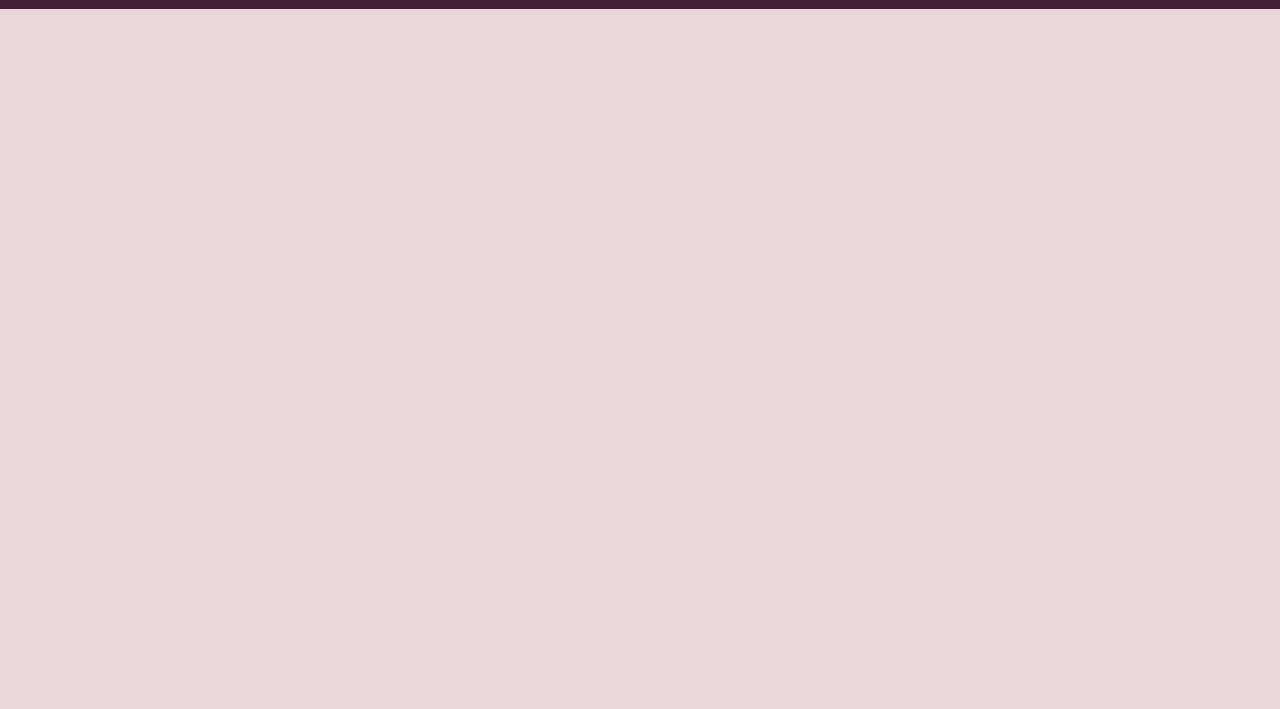
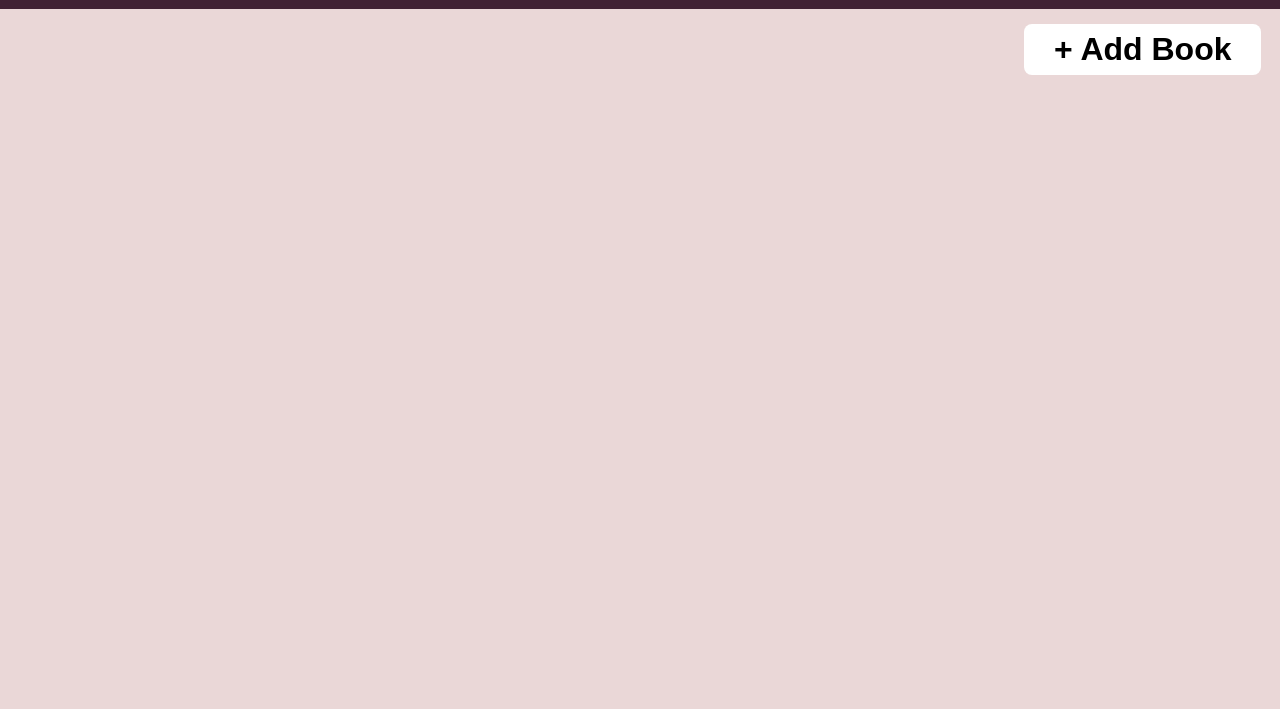
Before and after one commit to rish4883/library, a plain HTML site: page index.html in a window 1280 px wide. Shown: the part 91-800 px from the top of the page. Drawn offline with Linux system fonts and the light colour scheme.

Commit message:
Make a button for adding new books to the list.

```diff
--- a/index.html
+++ b/index.html
@@ -14,8 +14,17 @@
             <h1>Library</h1>
         </div>
         <div class="main">
+            <button class="add">+ Add Book</button>
             <div class="grid">
-
+                <!-- <div class="card">
+                    <h2>Game of thrones</h2>
+                    <div>George R.R. Martin</div>
+                    <div>2340 pages</div>
+                    <div class="buttons">
+                        <button class="read">read</button>
+                        <button class="remove">remove</button>
+                    </div>
+                </div> -->
             </div>
         </div>
     </div>
--- a/styles.css
+++ b/styles.css
@@ -16,6 +16,16 @@ body {
 }
 
 h1 { font-size: 38px;}
+
+button.add {
+    border: none;
+    margin: 15px 0 0 80vw;
+    border-radius: 8px;
+    background-color: white;
+    font-size: xx-large;
+    font-weight: bold;
+    padding: 7px 30px;
+}
 
 .card {
     background-color: white;
```
